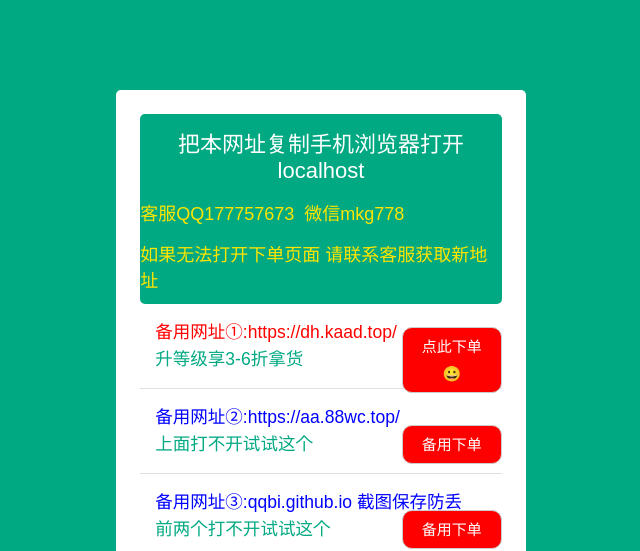
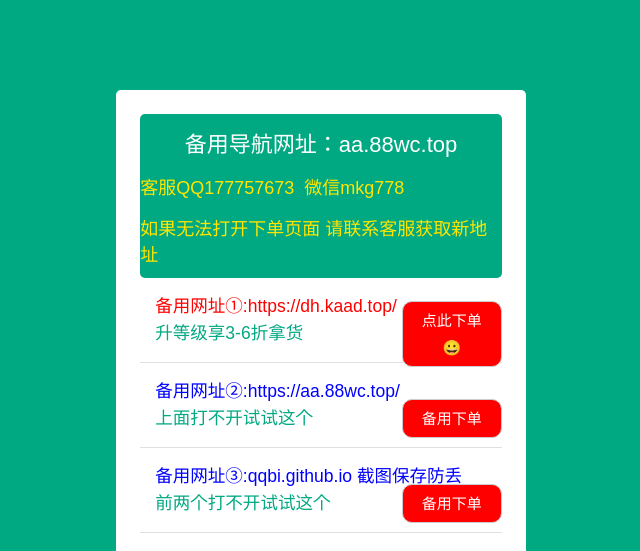
Before and after one commit to 787353876/zpczhike, a plain HTML site: page index.html in a window 1280 px wide. Shown: the top 551 px of the page, without its empty margins (319-959 px from the left). Drawn offline with Linux system fonts and the light colour scheme.

Commit message:
Update index.html

```diff
--- a/index.html
+++ b/index.html
@@ -25,8 +25,7 @@
 
 
 				<div class="content">
-				<div class="content-top">							<h2>把本网址复制手机浏览器打开<script language="javascript"> host = window.location.host; a=document.write(""+host)</script>
-
+				<div class="content-top">	<h2>备用导航网址：aa.88wc.top</script>
 <p style="text-align:left;">
 	<span style="font-size:20px;color:#FFE500;"><span style="font-size:18px;"></span><span style="font-size:18px;">客服QQ</span></span><span style="font-size:18px;color:#FFE500;">177757673&nbsp; 微信mkg778</span>
 </p>
```
